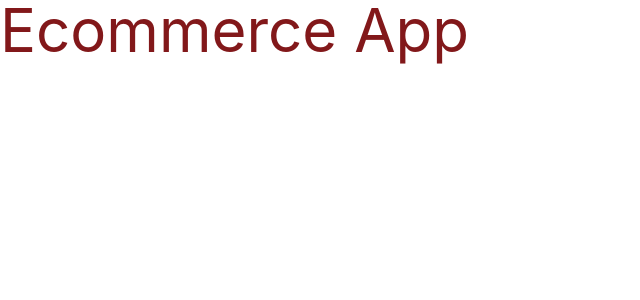
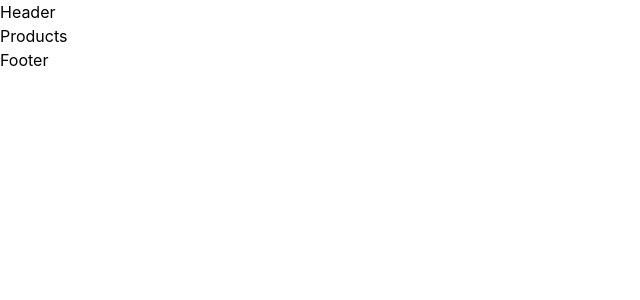
Before and after one commit to Ajinkya-Chitale/react-ecommerce-project, a React (Vite) app: page /products in a window 1280 px wide. Shown: the top 300 px of the page, without its empty margins (0-640 px from the left). Built offline with nearby package versions, Linux system fonts and the light colour scheme.

Commit message:
create pages and setup routing

```diff
--- a/src/App.jsx
+++ b/src/App.jsx
@@ -1,11 +1,9 @@
 import './App.css'
+import { RouterProvider } from 'react-router/dom'
+import router from './routes/router'
 
 function App() {
-  return (
-    <>
-      <h1 className='text-6xl text-red-900'>Ecommerce App</h1>
-    </>
-  )
+    return <RouterProvider router={router} />
 }
 
 export default App
--- /dev/null
+++ b/src/pages/About.jsx
@@ -0,0 +1,9 @@
+const About = () => {
+  return (
+    <div>
+        About
+    </div>
+  )
+}
+
+export default About
--- /dev/null
+++ b/src/pages/Contact.jsx
@@ -0,0 +1,9 @@
+const Contact = () => {
+  return (
+    <div>
+        Contact
+    </div>
+  )
+}
+
+export default Contact
--- /dev/null
+++ b/src/pages/Home.jsx
@@ -0,0 +1,9 @@
+const Home = () => {
+  return (
+    <div>
+      Home
+    </div>
+  )
+}
+
+export default Home
--- /dev/null
+++ b/src/pages/NotFound.jsx
@@ -0,0 +1,9 @@
+const NotFound = () => {
+  return (
+    <div>
+        NotFound
+    </div>
+  )
+}
+
+export default NotFound
--- /dev/null
+++ b/src/pages/Products.jsx
@@ -0,0 +1,9 @@
+const Products = () => {
+  return (
+    <div>
+        Products
+    </div>
+  )
+}
+
+export default Products
--- /dev/null
+++ b/src/routes/router.jsx
@@ -0,0 +1,38 @@
+import { createBrowserRouter } from "react-router";
+import MainLayout from "../shared/layouts/MainLayout";
+import Home from "../pages/Home";
+import About from "../pages/About";
+import Contact from "../pages/Contact";
+import Products from "../pages/Products";
+import NotFound from "../pages/NotFound";
+
+const router = createBrowserRouter([
+    {
+        path: '/',
+        element: <MainLayout />,
+        children: [
+            {
+                index: true,
+                element: <Home />
+            },
+            {
+                path: "about",
+                element: <About />
+            },
+            {
+                path: "contact",
+                element: <Contact />
+            },
+            {
+                path: "products",
+                element: <Products />
+            }
+        ]
+    },
+    {
+        path: "*",
+        element: <NotFound />
+    }
+])
+
+export default router;
--- /dev/null
+++ b/src/shared/components/Footer.jsx
@@ -0,0 +1,9 @@
+const Footer = () => {
+  return (
+    <div>
+      Footer
+    </div>
+  )
+}
+
+export default Footer
--- /dev/null
+++ b/src/shared/components/Header.jsx
@@ -0,0 +1,9 @@
+const Header = () => {
+  return (
+    <div>
+      Header
+    </div>
+  )
+}
+
+export default Header
--- /dev/null
+++ b/src/shared/layouts/MainLayout.jsx
@@ -0,0 +1,17 @@
+import { Outlet } from "react-router"
+import Footer from "../components/Footer"
+import Header from "../components/Header"
+
+const MainLayout = () => {
+  return (
+    <>
+        <Header />
+        <main className="container mx-auto">
+            <Outlet />
+        </main>
+        <Footer />
+    </>
+  )
+}
+
+export default MainLayout
```
